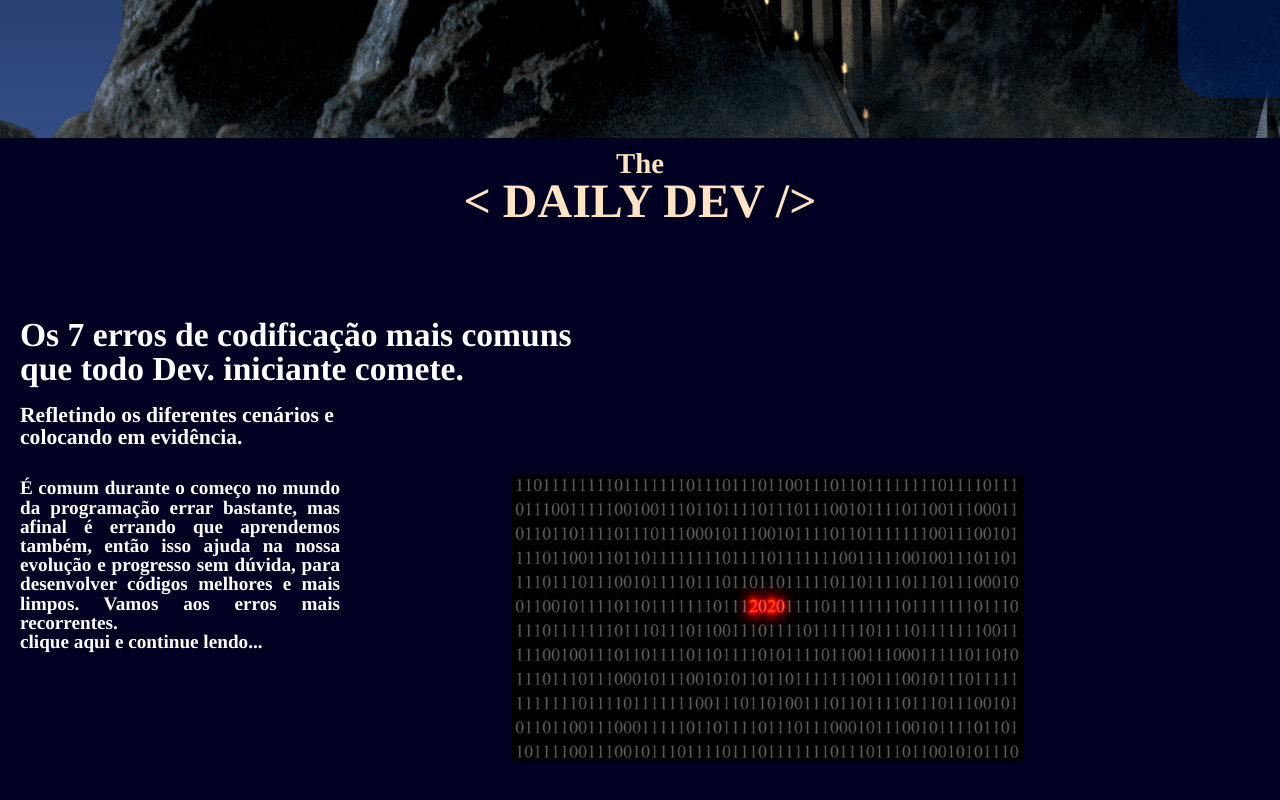
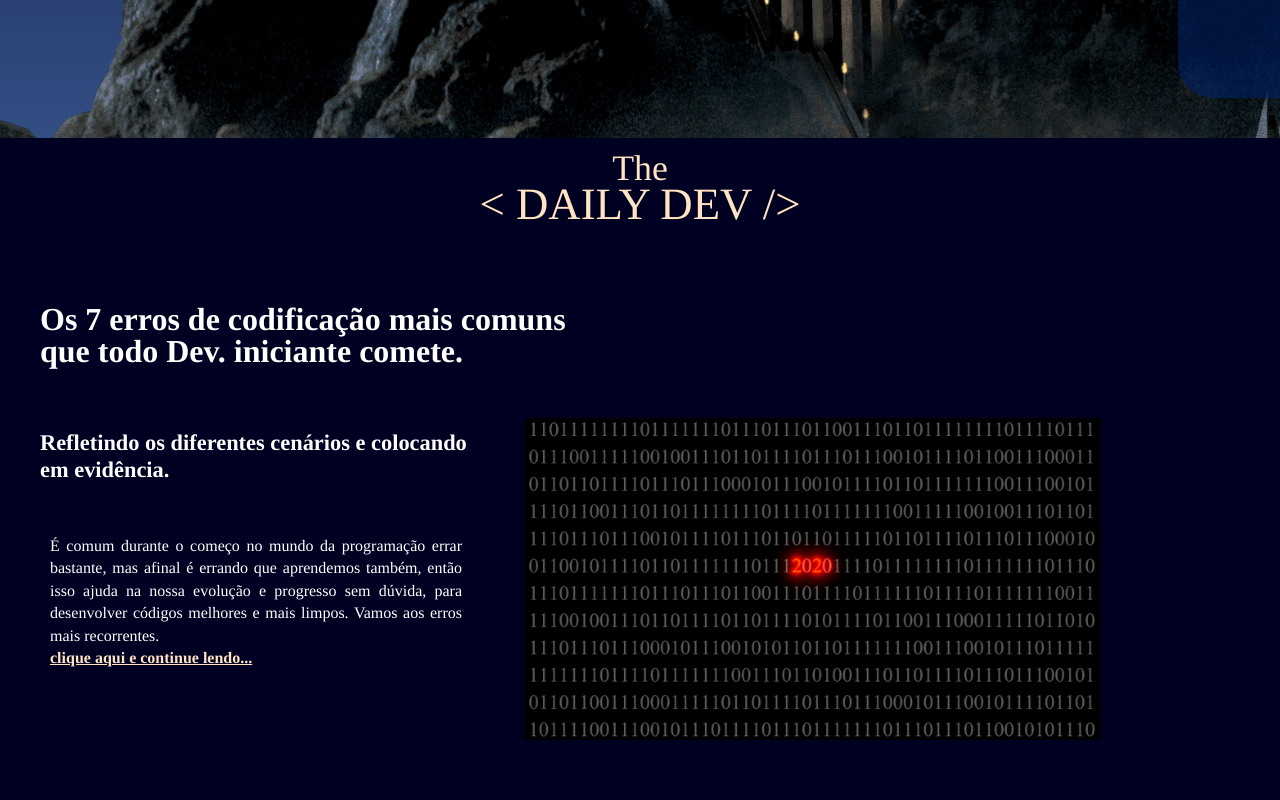
Before and after one commit to Re04nan/Portfolio-Corvinal, a website: page index.html in a window 1280 px wide. Shown: the part 662-1462 px from the top of the page. Drawn offline with Linux system fonts and the light colour scheme; a web font is replaced by a local one.

Commit message:
update articles

```diff
--- a/index.html
+++ b/index.html
@@ -79,15 +79,16 @@
             <header><span>The</span></br>< DAILY DEV /></header>
                 <article>
                     <h2>Os 7 erros de codificação mais comuns</br>que todo Dev. iniciante comete.</h2>
+                    <div class="container-text">
                         <h3>Refletindo os diferentes cenários e colocando em evidência.</h3>
                         <p>É comum durante o começo no mundo da programação errar bastante,
                             mas afinal é errando que aprendemos também, então isso ajuda na nossa
                             evolução e progresso sem dúvida, para desenvolver códigos melhores e mais
                             limpos. Vamos aos erros mais recorrentes.
-                </br>clique aqui e continue lendo...</p>
+                            </br><a href="https://renan04-marques.medium.com/os-7-erros-de-codifica%C3%A7%C3%A3o-mais-comuns-que-todo-dev-iniciante-comete-e1aa15afdd36" target="_blank">clique aqui e continue lendo...</a></p>
+                    </div>
                     <figure>
-                    <img src="./asset/erroProgramacao.png" alt="Artigo">
-                    <figcaption></figcaption>
+                        <img src="./asset/erroProgramacao.png" alt="Artigo" title="Ilustração de Error">
                     </figure>
                 </article>
         </section>
--- a/styelesSecundary.css
+++ b/styelesSecundary.css
@@ -1,57 +1,62 @@
 #container-secundary{
-    width: 100%;
-    height: 100vh;
-    display: flex;
-    justify-content: center;
-    flex-direction: column;
-    text-align: center;
-    color: white;
-    font-size: 1.5em;
-    font-weight: bold;
+    height: auto;
     background-color: #000022;
 }
 #container-secundary header{
     height: 20vh;
     color: #FFE3C2;
-    font-size: 2em;
+    font-size: 2.8em;
     line-height: 0.8em;
+    text-align: center;
+    padding: 10px;
 }
 #container-secundary header span{
-    font-size: 0.6em;
+    font-size: 0.8em;
 }
-#container-secundary article{
+#container-secundary article {
     height: 80vh;
-    text-align: justify;
-    padding: 20px;
+    background-color: #000022;
 }
-#container-secundary article h2{
-    width: 100vw;
+#container-secundary article h2 {
+    height: 14vh;
+    font-size: 2em;
+    line-height: 1em;
+    padding: 5px 40px;
+    color: white;
+    margin-bottom: 15px;
+}
+.container-text{
+    width: 40vw;
+    height: 40vh;
+}
+#container-secundary article h3 {
+    height: 10vh;
+    font-size: 1.4em;
+    line-height: 1.2em;
+    padding: 5px 40px 0px;
     margin-bottom: 20px;
-    font-size: 1.4em;
-    line-height: 1em;
-}
-#container-secundary article h3{
-    font-size: 0.9em;
-    line-height: 1em;
-    text-align: start;
-    width: 30vw;
-}
-#container-secundary article p{
-    margin-top: 30px;
-    font-size: 0.8em;
-    line-height: 1em;
-    width: 25vw;
+    color: white;
 }
 #container-secundary article figure{
-    display: flex;
-    justify-content: center;
-    align-items: center;
-    width: 40vw;
+    position: absolute;
+    right: 14vw;
+    top: 135vh;
+    width: 45vw;
     height: 40vh;
-    position: absolute;
-    right: 20vw;
-    top: 140vh;
 }
 #container-secundary article figure img{
     width: 100%;
 }
+#container-secundary article p {
+    padding: 10px 50px;
+    text-align: justify;
+    font-size: 1em;
+    line-height: 1.4em;
+    color: white;
+}
+#container-secundary article p a{
+    text-decoration:underline;
+    color: #FFE3C2;
+    font-weight: bold;
+    cursor: pointer;
+}
```
Lines whose indentation alone changed are shown as unchanged.
